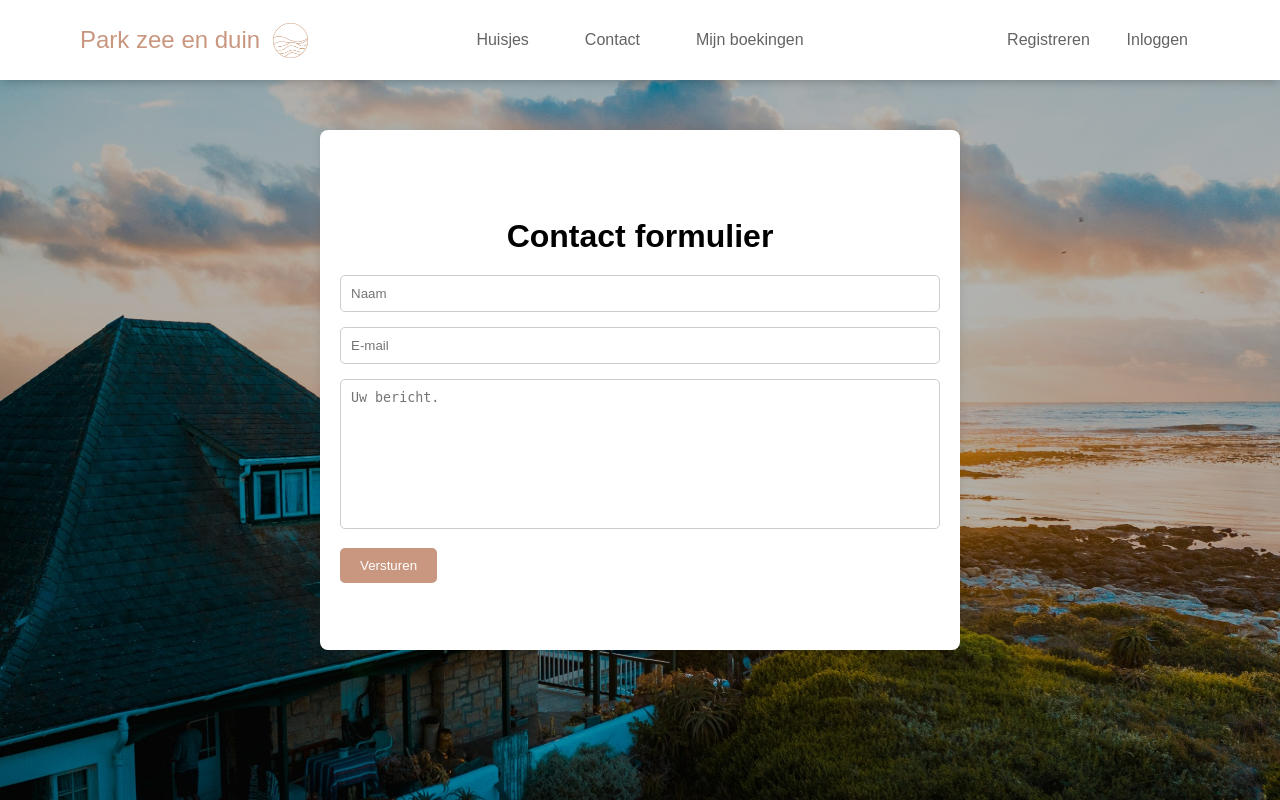
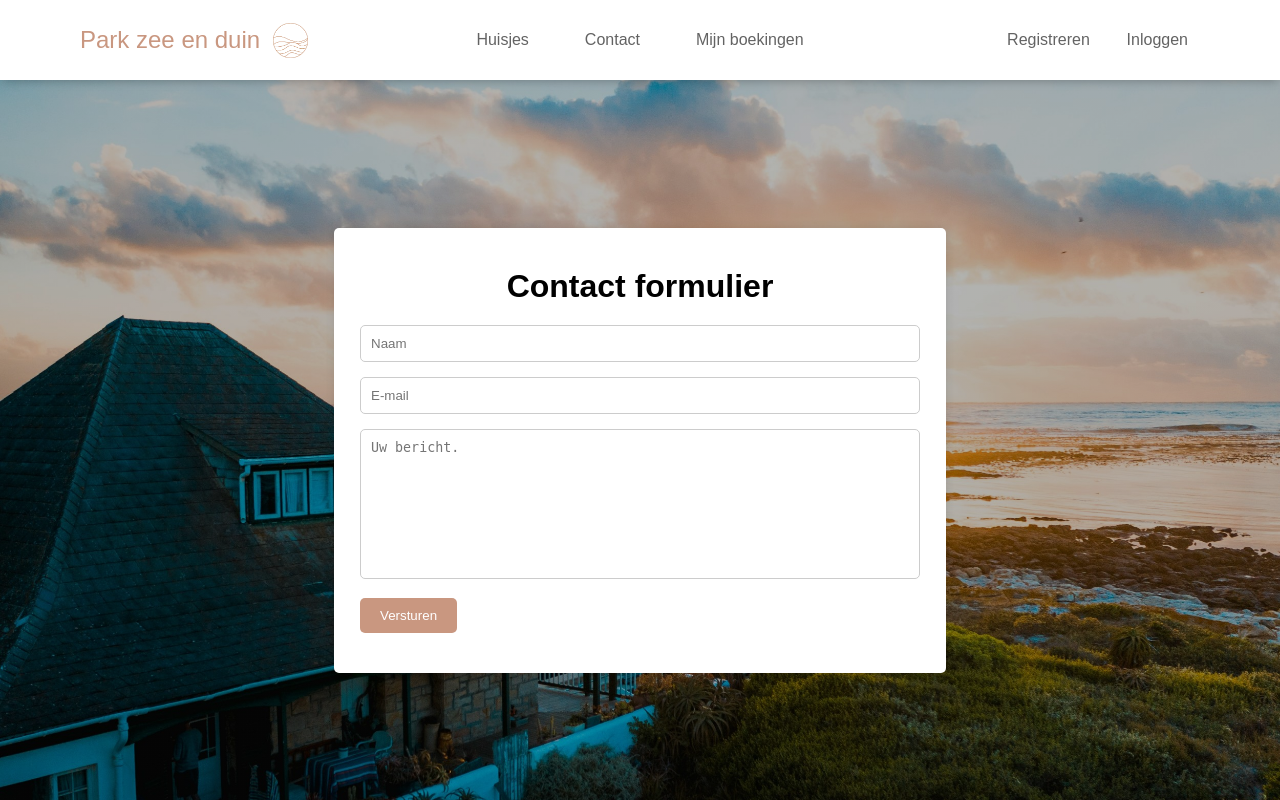
Before and after one commit to jessevrieling/Opdracht-webtech, a Flask app: page /contact in a window 1280 px wide. Run offline with Flask 3, Linux system fonts and the light colour scheme; some web fonts are replaced.

Commit message:
contact formulier padding fix

```diff
--- a/static/stylesheets/contact.css
+++ b/static/stylesheets/contact.css
@@ -15,17 +15,19 @@ a {
 }
 
 .container {
-    height: calc(100vh - 20em);
+    height: calc(100vh - 5em);
     display: flex;
     flex-direction: row;
     justify-content: center;
     align-items: center;
-    max-width: 600px;
-    margin: 50px auto;
-    padding: 20px;
-    background-color: #ffffff;
-    border-radius: 8px;
+}
+
+.container>form {
+    border-radius: 5px;
+    padding: 5vh 2vw 5vh 2vw;
+    background-color: rgb(255, 255, 255);
     box-shadow: 0 0 10px rgba(0, 0, 0, 0.1);
+    width: 35em;
 }
 
 h1 {
```
